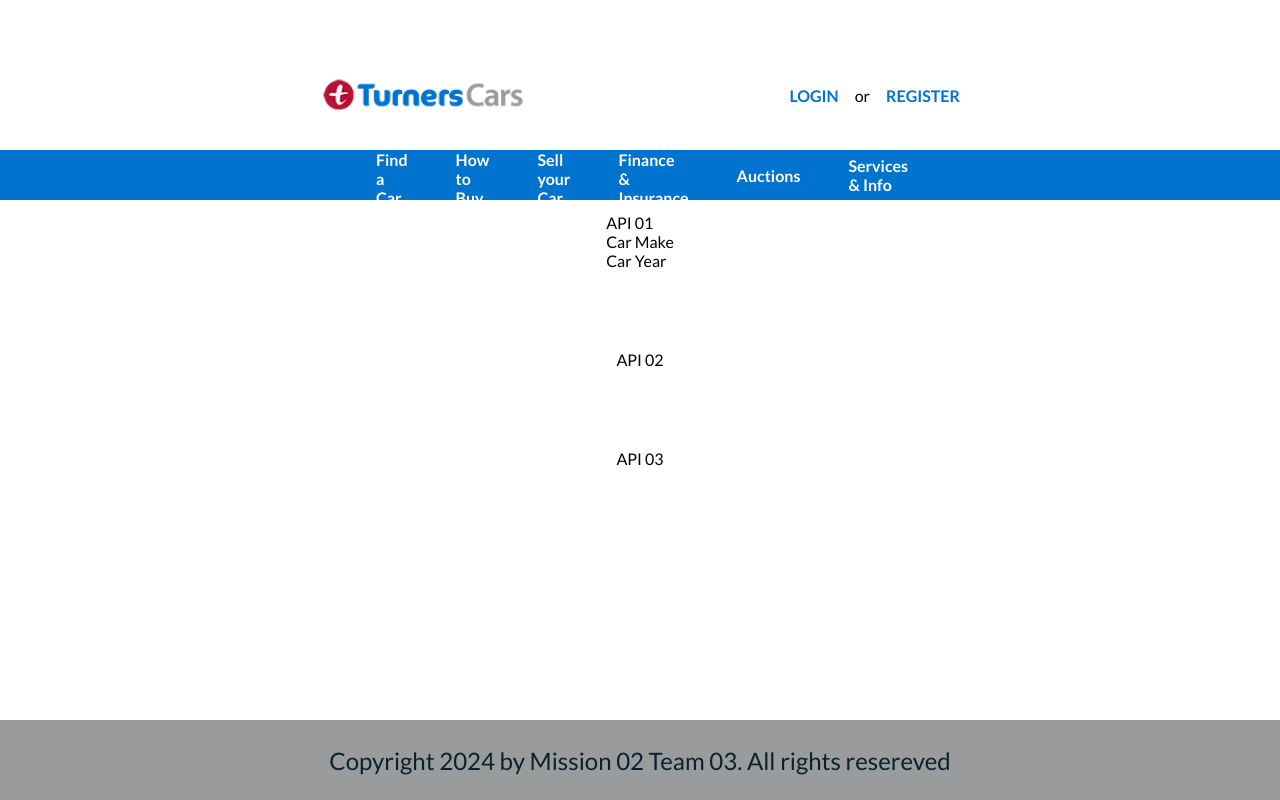
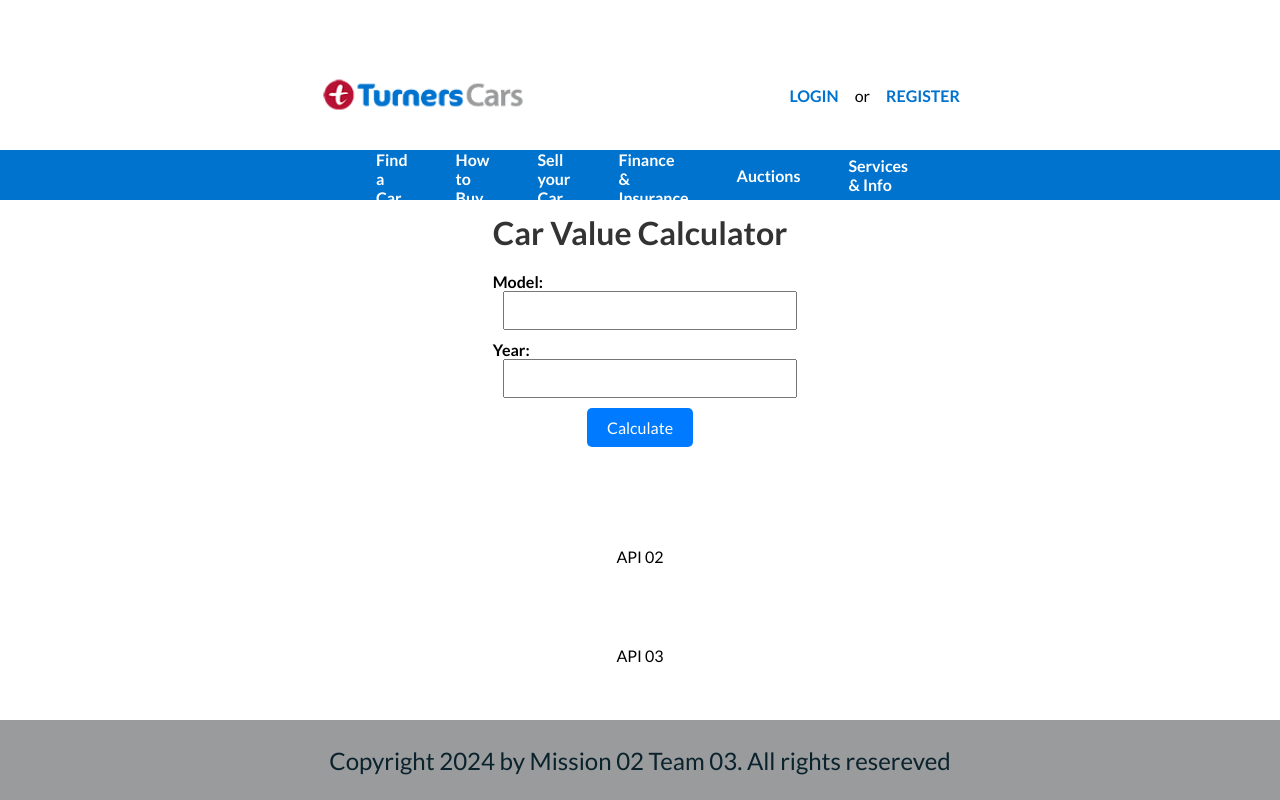
Before and after one commit to Piro2maniC/ADV-Mission02-Frontend, a React (Vite) app: page / in a window 1280 px wide. Built offline with nearby package versions, Linux system fonts and the light colour scheme.

Commit message:
built frontend and and conected to backend API

```diff
--- a/src/pages/HomePage/components/HomePageSectionOne/components/API01.jsx
+++ b/src/pages/HomePage/components/HomePageSectionOne/components/API01.jsx
@@ -1,14 +1,88 @@
-import React from "react";
+import React, { useState } from "react";
 import styles from "../../../../../styles/HomePageAPI01.module.css";
 
-function API01() {
+const CarValueController = () => {
+  const [word, setWord] = useState("");
+  const [year, setYear] = useState("");
+  const [numericValue, setNumericValue] = useState(null);
+  const [error, setError] = useState("");
+
+  const handleWordChange = (event) => {
+    setWord(event.target.value);
+  };
+
+  const handleYearChange = (event) => {
+    setYear(event.target.value);
+  };
+
+  const handleFormSubmit = async (event) => {
+    event.preventDefault();
+    setError(""); // Reset error message
+
+    if (!word || !year) {
+      setError("Please provide both a word and a year.");
+      return;
+    }
+
+    try {
+      const response = await fetch("http://localhost:4000/api/convert", {
+        method: "POST",
+        headers: { "Content-Type": "application/json" },
+        body: JSON.stringify({ word, year: Number(year) }),
+      });
+
+      const data = await response.json();
+
+      if (response.ok) {
+        setNumericValue(data.total);
+      } else {
+        setError(data.error || "An error occurred.");
+      }
+    } catch (err) {
+      setError("Failed to connect to the server. Please try again later.");
+    }
+  };
+
   return (
-    <div>
-      <div>API 01</div>
-      <form action="">Car Make</form>
-      <form action="">Car Year</form>
+    <div className={styles.container}>
+      <h1>Car Value Calculator</h1>
+      <form onSubmit={handleFormSubmit} className={styles.form}>
+        <div className={styles.inputGroup}>
+          <label htmlFor="word">Model:</label>
+          <input
+            type="text"
+            id="word"
+            value={word}
+            onChange={handleWordChange}
+            required
+            className={styles.input}
+          />
+        </div>
+        <div className={styles.inputGroup}>
+          <label htmlFor="year">Year:</label>
+          <input
+            type="number"
+            id="year"
+            value={year}
+            onChange={handleYearChange}
+            required
+            className={styles.input}
+          />
+        </div>
+        <button type="submit" className={styles.button}>
+          Calculate
+        </button>
+      </form>
+
+      {error && <p className={styles.error}>{error}</p>}
+
+      {numericValue !== null && (
+        <p className={styles.result}>
+          The value if your car is: ${numericValue}
+        </p>
+      )}
     </div>
   );
-}
+};
 
-export default API01;
+export default CarValueController;
--- a/src/styles/HomePageAPI01.module.css
+++ b/src/styles/HomePageAPI01.module.css
@@ -0,0 +1,60 @@
+.container {
+  font-family: Arial, sans-serif;
+  max-width: 500px;
+  margin: 0 auto;
+  text-align: center;
+}
+
+h1 {
+  color: #333;
+  margin-bottom: 20px;
+}
+
+form {
+  margin-bottom: 20px;
+}
+
+.inputGroup {
+  margin-bottom: 10px;
+  text-align: left;
+}
+
+label {
+  display: block;
+  font-weight: bold;
+}
+
+input {
+  margin-left: 10px;
+  padding: 8px;
+  font-size: 16px;
+  width: 100%;
+  box-sizing: border-box;
+}
+
+button {
+  padding: 10px 20px;
+  font-size: 16px;
+  background-color: #007bff;
+  color: white;
+  border: none;
+  border-radius: 5px;
+  cursor: pointer;
+  transition: background-color 0.3s;
+}
+
+button:hover {
+  background-color: #0056b3;
+}
+
+.result {
+  margin-top: 20px;
+  font-size: 18px;
+  color: #333;
+}
+
+.error {
+  margin-top: 20px;
+  font-size: 16px;
+  color: red;
+}
```
